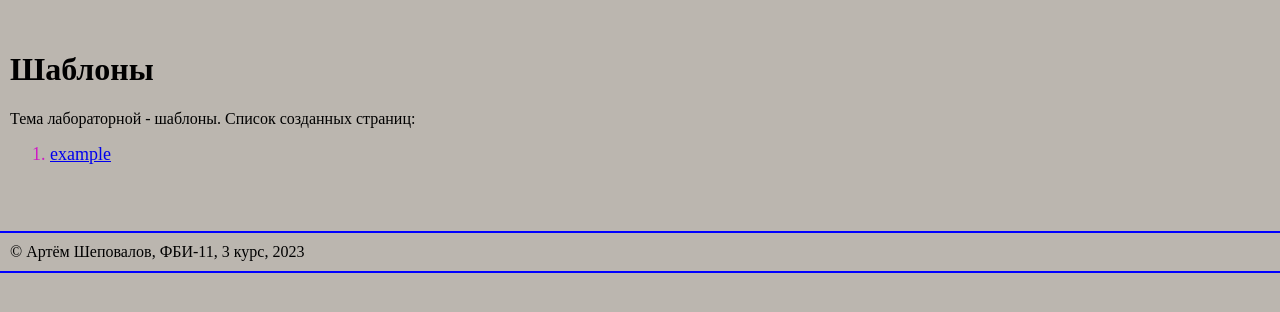
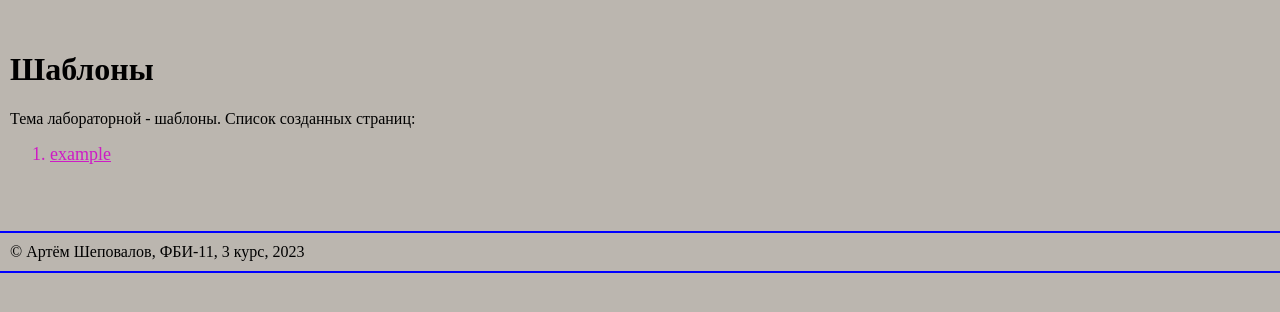
Before and after one commit to Shepovalovv/webprogramming-labs-2, a Flask app: page /lab2/ in a window 1280 px wide, with the pointer over the restyled element. Shown: the part 62-374 px from the top of the page. Run offline with Flask 3, Linux system fonts and the light colour scheme.

Commit message:
Ссылка

```diff
--- a/static/main.css
+++ b/static/main.css
@@ -31,7 +31,13 @@ footer:hover {
 header:hover {
     color: red;
 }
+
 li:hover {
     color: rgb(206, 27, 197);
     font-size: large;
 }
+
+a:hover {
+    color: rgb(206, 27, 197);
+    font-size: large;
+}
```
